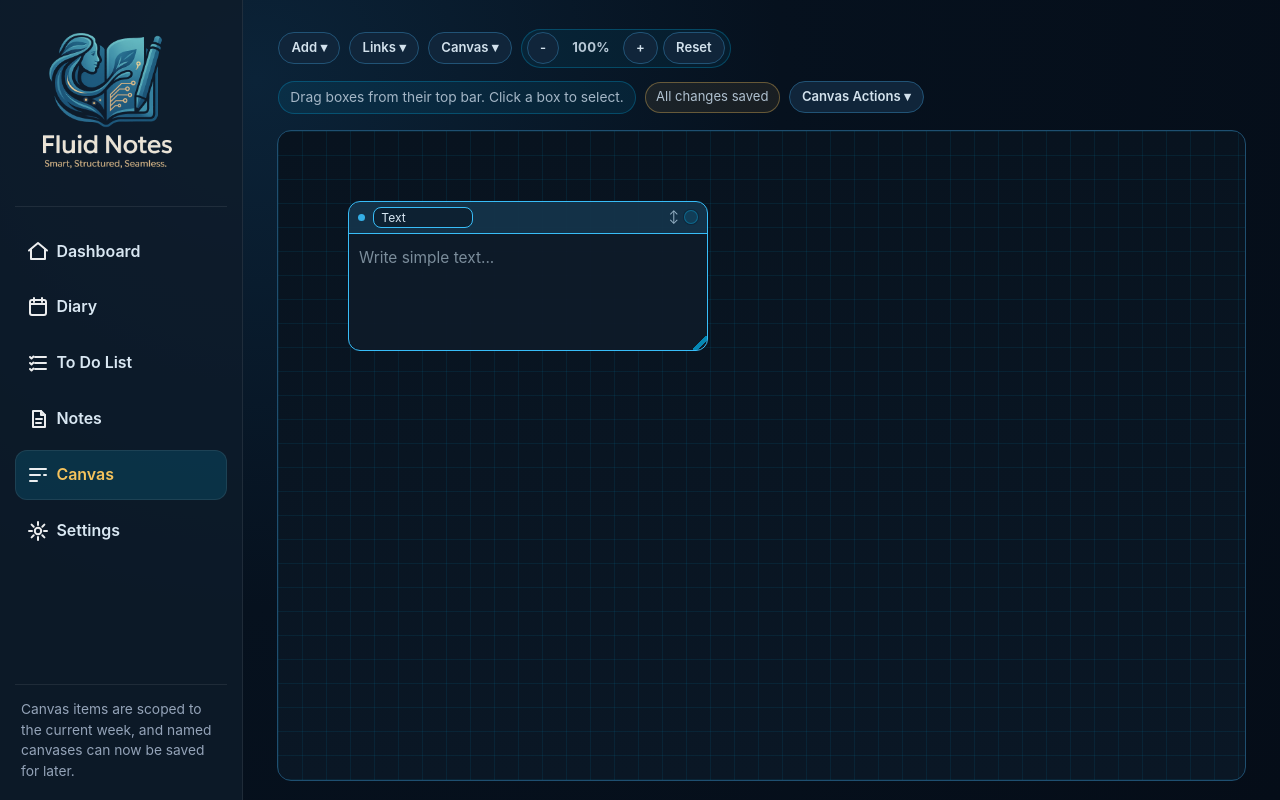
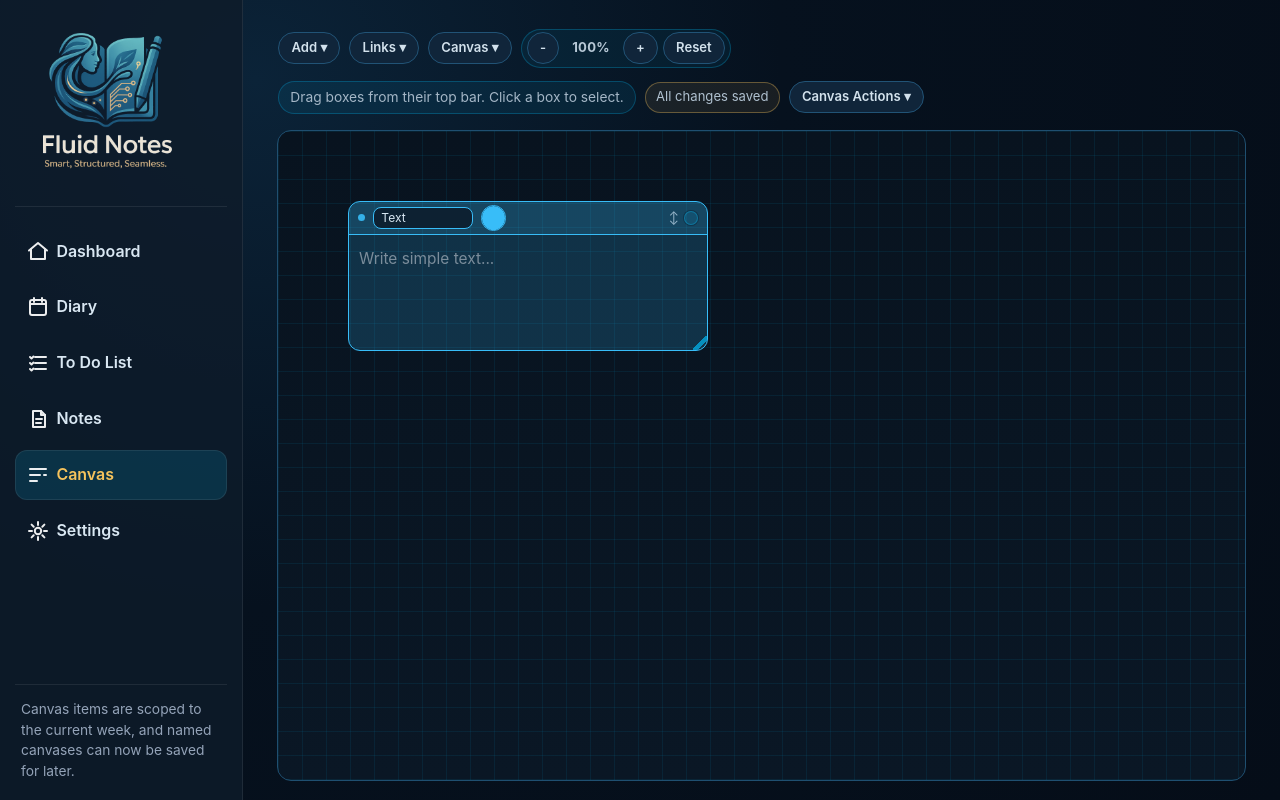
Before and after one commit to mcevoycd/calendar_project, a Django app: page /canvas/ in a window 1280 px wide. Run offline with Django 5.2, Linux system fonts and the light colour scheme; the visitor is signed in with stand-in values (Sample User, id 1); data comes from the database, SQL or seed files in the repository; data that the repository does not hold is empty.

Commit message:
Update: Canvas text boxes can now be any colour

```diff
--- a/dashboard/templates/dashboard/dashboard.html
+++ b/dashboard/templates/dashboard/dashboard.html
@@ -3278,6 +3278,7 @@
                 <label class="quick-add-label">
                   Priority
                   <select class="quick-add-select" name="task_priority">
+                    <option value="urgent">Urgent</option>
                     <option value="high">High</option>
                     <option value="medium" selected>Medium</option>
                     <option value="low">Low</option>
--- a/dashboard/templates/dashboard/notes.html
+++ b/dashboard/templates/dashboard/notes.html
@@ -762,6 +762,32 @@
     .box-date-input:focus {
       border-color: #00C2FF;
       box-shadow: 0 0 0 2px rgba(0, 194, 255, 0.2);
+    }
+
+    .box-color-input {
+      width: 1.5rem;
+      height: 1.5rem;
+      padding: 0;
+      border: 1px solid #2A5E82;
+      border-radius: 999px;
+      background: #0D2132;
+      cursor: pointer;
+      overflow: hidden;
+      flex-shrink: 0;
+    }
+
+    .box-color-input::-webkit-color-swatch-wrapper {
+      padding: 0;
+    }
+
+    .box-color-input::-webkit-color-swatch {
+      border: none;
+      border-radius: 999px;
+    }
+
+    .box-color-input::-moz-color-swatch {
+      border: none;
+      border-radius: 999px;
     }
 
     .box-link-handle {
@@ -2025,6 +2051,7 @@
       }
 
       function newBox(x, y, preferredType) {
+        const safeType = sanitizeType(preferredType || 'Text');
         return {
           id: uid(),
           x: x,
@@ -2032,7 +2059,8 @@
           w: 360,
           h: 220,
           title: '',
-          type: sanitizeType(preferredType || 'Text'),
+          type: safeType,
+          color: getTypeColor(safeType),
           note_date: weekStartIso,
           completed: false,
           body_html: '',
@@ -2060,6 +2088,23 @@
           return weekStartIso;
         }
         return trimmed;
+      }
+
+      function sanitizeBoxColor(value, fallback) {
+        const candidate = typeof value === 'string' ? value.trim() : '';
+        if (/^#[0-9A-Fa-f]{6}$/.test(candidate)) {
+          return candidate;
+        }
+        return fallback || '#F6C35C';
+      }
+
+      function colorToRgba(hex, alpha) {
+        const safeHex = sanitizeBoxColor(hex, '#F6C35C');
+        const safeAlpha = Math.max(0, Math.min(1, Number(alpha) || 0));
+        const red = parseInt(safeHex.slice(1, 3), 16);
+        const green = parseInt(safeHex.slice(3, 5), 16);
+        const blue = parseInt(safeHex.slice(5, 7), 16);
+        return 'rgba(' + red + ', ' + green + ', ' + blue + ', ' + safeAlpha + ')';
       }
 
       function getTypeColor(typeName) {
@@ -2126,6 +2171,7 @@
         }
         box.title = box.title.trim().slice(0, 120);
         box.type = sanitizeType(box.type);
+        box.color = sanitizeBoxColor(box.color, getTypeColor(box.type));
         box.note_date = sanitizeNoteDate(box.note_date || weekStartIso);
         box.completed = !!box.completed;
       }
@@ -2319,11 +2365,12 @@
           }
 
           const typeColor = getTypeColor(box.type);
+          const boxColor = sanitizeBoxColor(box.color, typeColor);
+          box.color = boxColor;
           boxEl.style.left = box.x + 'px';
           boxEl.style.top = box.y + 'px';
           boxEl.style.width = box.w + 'px';
           boxEl.style.height = box.h + 'px';
-          boxEl.style.borderColor = typeColor;
           boxEl.dataset.boxId = box.id;
 
           const head = document.createElement('div');
@@ -2396,8 +2443,52 @@
             markDirty();
           });
 
+          const colorInput = document.createElement('input');
+          colorInput.type = 'color';
+          colorInput.className = 'box-color-input';
+          colorInput.value = boxColor;
+          colorInput.title = 'Change box colour';
+          colorInput.setAttribute('aria-label', 'Change box colour');
+
+          function applyBoxColorStyles(nextColor) {
+            const safeColor = sanitizeBoxColor(nextColor, typeColor);
+            box.color = safeColor;
+            boxEl.style.borderColor = safeColor;
+            boxEl.style.backgroundColor = colorToRgba(safeColor, isPlainTextBox ? 0.18 : 0.1);
+            head.style.backgroundColor = colorToRgba(safeColor, 0.15);
+            head.style.borderBottomColor = safeColor;
+            dot.style.background = safeColor;
+            typeSelect.style.borderColor = safeColor;
+            dateInput.style.borderColor = safeColor;
+            colorInput.style.borderColor = safeColor;
+          }
+
+          colorInput.addEventListener('mousedown', function (event) {
+            if (skipMouseEvent(event)) {
+              return;
+            }
+            event.stopPropagation();
+          });
+          colorInput.addEventListener('pointerdown', function (event) {
+            event.stopPropagation();
+          });
+          colorInput.addEventListener('click', function (event) {
+            event.stopPropagation();
+          });
+          colorInput.addEventListener('input', function () {
+            applyBoxColorStyles(colorInput.value);
+            markDirty();
+          });
+          colorInput.addEventListener('change', function () {
+            applyBoxColorStyles(colorInput.value);
+            markDirty();
+          });
+
+          applyBoxColorStyles(boxColor);
+
           headLeft.appendChild(dot);
           headLeft.appendChild(typeSelect);
+          headLeft.appendChild(colorInput);
           if (!isPlainTextBox) {
             headLeft.appendChild(dateInput);
           }
@@ -3053,6 +3144,7 @@
               type: sanitizeType(box.type),
               note_date: sanitizeNoteDate(box.note_date),
               completed: !!box.completed,
+              color: sanitizeBoxColor(box.color, getTypeColor(box.type)),
               body_html: box.body_html || '',
               text: box.text || ''
             };
--- a/dashboard/templates/dashboard/todo.html
+++ b/dashboard/templates/dashboard/todo.html
@@ -537,6 +537,7 @@
       color: #06111E;
     }
 
+    .todo-priority-urgent { background: #ef4444; }
     .todo-priority-high { background: #FB7185; }
     .todo-priority-medium { background: #FACC15; }
     .todo-priority-low { background: #34D399; }
@@ -1939,6 +1940,7 @@
         <label>
           Priority
           <select name="task_priority" id="task-priority-input" required>
+            <option value="urgent">Urgent</option>
             <option value="high">High</option>
             <option value="medium" selected>Medium</option>
             <option value="low">Low</option>
--- a/dashboard/views.py
+++ b/dashboard/views.py
@@ -42,9 +42,14 @@ TODO_DAY_ORDER = [day_name for day_name, _ in TODO_DAYS]
 TODO_DAY_INDEX = {day_name: index for index, day_name in enumerate(TODO_DAY_ORDER)}
 
 TODO_PRIORITY_CHOICES = {
+    "urgent": "Urgent",
     "high": "High",
     "medium": "Medium",
     "low": "Low",
+}
+
+TODO_PRIORITY_RANK = {
+    priority: index for index, priority in enumerate(TODO_PRIORITY_CHOICES.keys())
 }
 
 TODO_MAX_NOTES_LENGTH = 2000
@@ -376,6 +381,23 @@ def parse_task_date(raw_value):
         return datetime.strptime(value, "%Y-%m-%d").date()
     except ValueError:
         return None
+
+
+def get_todo_priority_rank(priority):
+    normalized = str(priority or "").strip().lower()
+    return TODO_PRIORITY_RANK.get(normalized, TODO_PRIORITY_RANK["medium"])
+
+
+def get_todo_task_sort_key(item):
+    start_date = parse_task_date(item.get('start_date'))
+    end_date = parse_task_date(item.get('end_date'))
+    anchor = start_date or end_date
+    return (
+        get_todo_priority_rank(item.get('priority')),
+        anchor is None,
+        anchor or datetime.max.date(),
+        str(item.get('title', '')).lower(),
+    )
 
 
 def format_task_date_range(start_date, end_date):
@@ -985,8 +1007,9 @@ def dashboard_view(request):
         section_tasks = [
             item
             for item in task_items
-            if item["section"] == section["key"] and item.get("priority") in {"high", "medium"}
+            if item["section"] == section["key"] and item.get("priority") in {"urgent", "high", "medium"}
         ]
+        section_tasks.sort(key=get_todo_task_sort_key)
 
         display_tasks = []
         for task in section_tasks[:6]:
@@ -1553,13 +1576,7 @@ def todo_view(request):
     for section in todo_sections:
         section_tasks = [item for item in task_items if item.get('section') == section['key']]
 
-        def task_sort_key(item):
-            start_date = parse_task_date(item.get('start_date'))
-            end_date = parse_task_date(item.get('end_date'))
-            anchor = start_date or end_date
-            return (anchor is None, anchor or datetime.max.date(), str(item.get('title', '')).lower())
-
-        section_tasks.sort(key=task_sort_key)
+        section_tasks.sort(key=get_todo_task_sort_key)
 
         display_tasks = []
         for task in section_tasks:
```
Also changed, not shown: dashboard/tests.py (+44 -0 lines).
